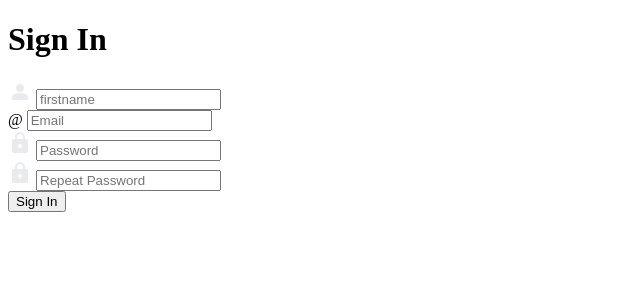
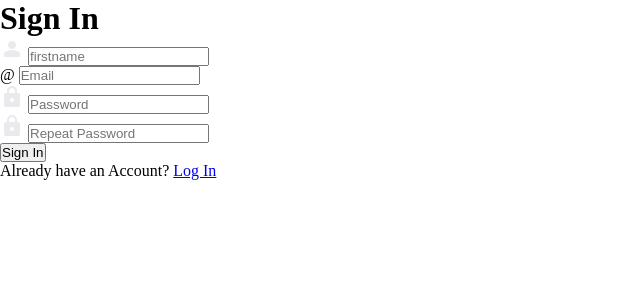
Before and after one commit to Paulrod20/Adopt, a PHP site: the page made by HTML files/signup.html in a window 1280 px wide. Shown: the top 300 px of the page, without its empty margins (0-640 px from the left). Run offline with PHP 8.4, Linux system fonts and the light colour scheme.

Commit message:
changed the look of the sign up page

```diff
--- a/CSS files/signup.css
+++ b/CSS files/signup.css
@@ -0,0 +1,19 @@
+@import url('https://fonts.googleapis.com/css2?family=Poppins:ital,wght@0,100;0,200;0,300;0,400;0,500;0,600;0,700;0,800;0,900;1,100;1,200;1,300;1,400;1,500;1,600;1,700;1,800;1,900&display=swap');
+
+:root {
+    --accent-color: #98D8EF;
+    --base-color: white;
+    --text-color: #2E2B41;
+    --input-color: #F3F0FF;
+}
+
+* {
+    margin: 0;
+    padding: 0;
+}
+
+.container {
+    width: 100%;
+    height: 100%;
+    background-image: linear-gradient(rgba(0,0,50,0.8), rgba(0,0,50,0.8), url('/assets/DogBackground.jpg'));
+}
--- a/HTML files/signup.html
+++ b/HTML files/signup.html
@@ -36,6 +36,7 @@
             </div>
             <button type="submit">Sign In</button>
         </form>
+        <p>Already have an Account? <a href="/HTML files/signin.html">Log In</a></p>
     </div>
 </body>
 </html>
```
Also changed, not shown: CSS files/styles.css (+7 -0 lines), HTML files/signin.html (added).
